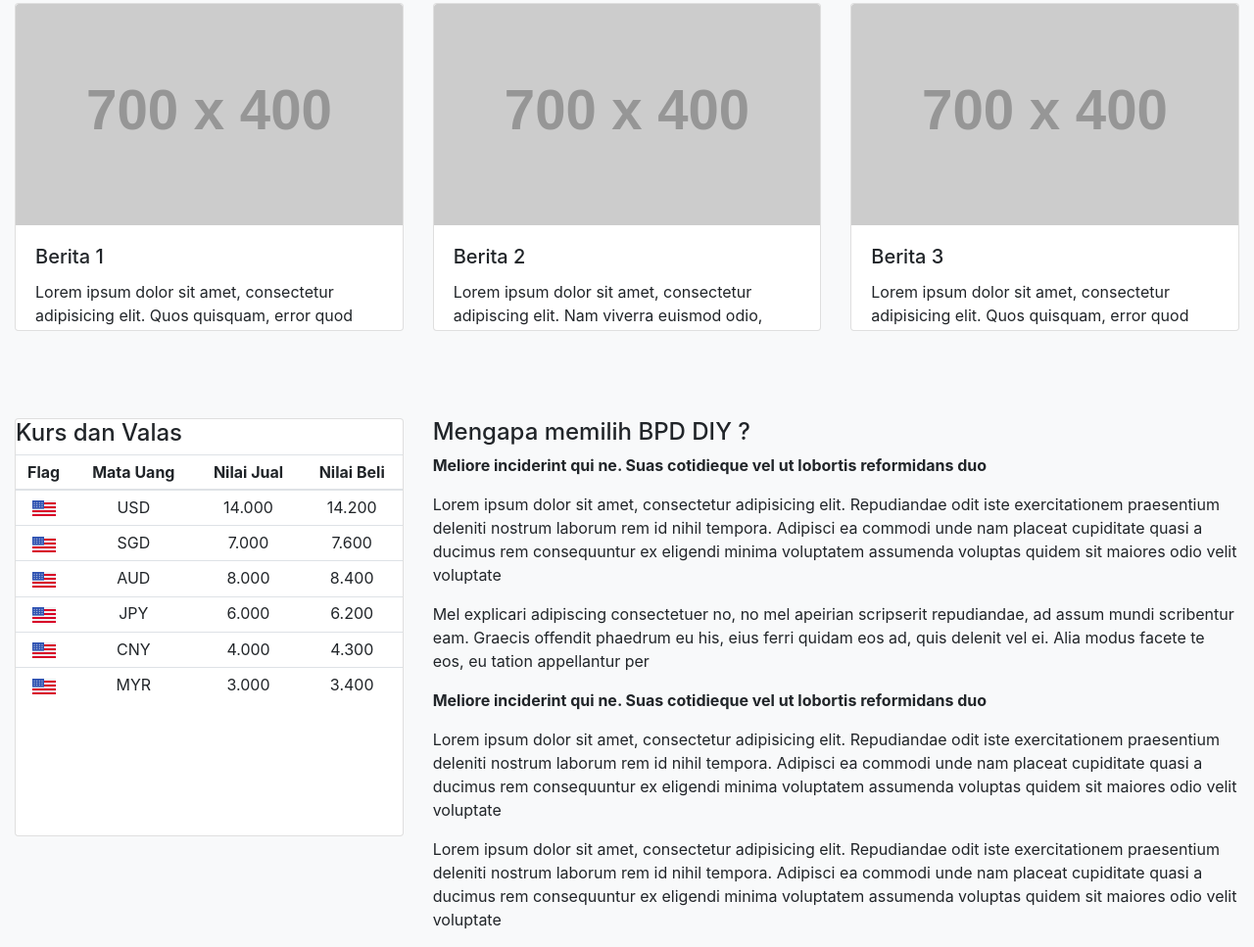
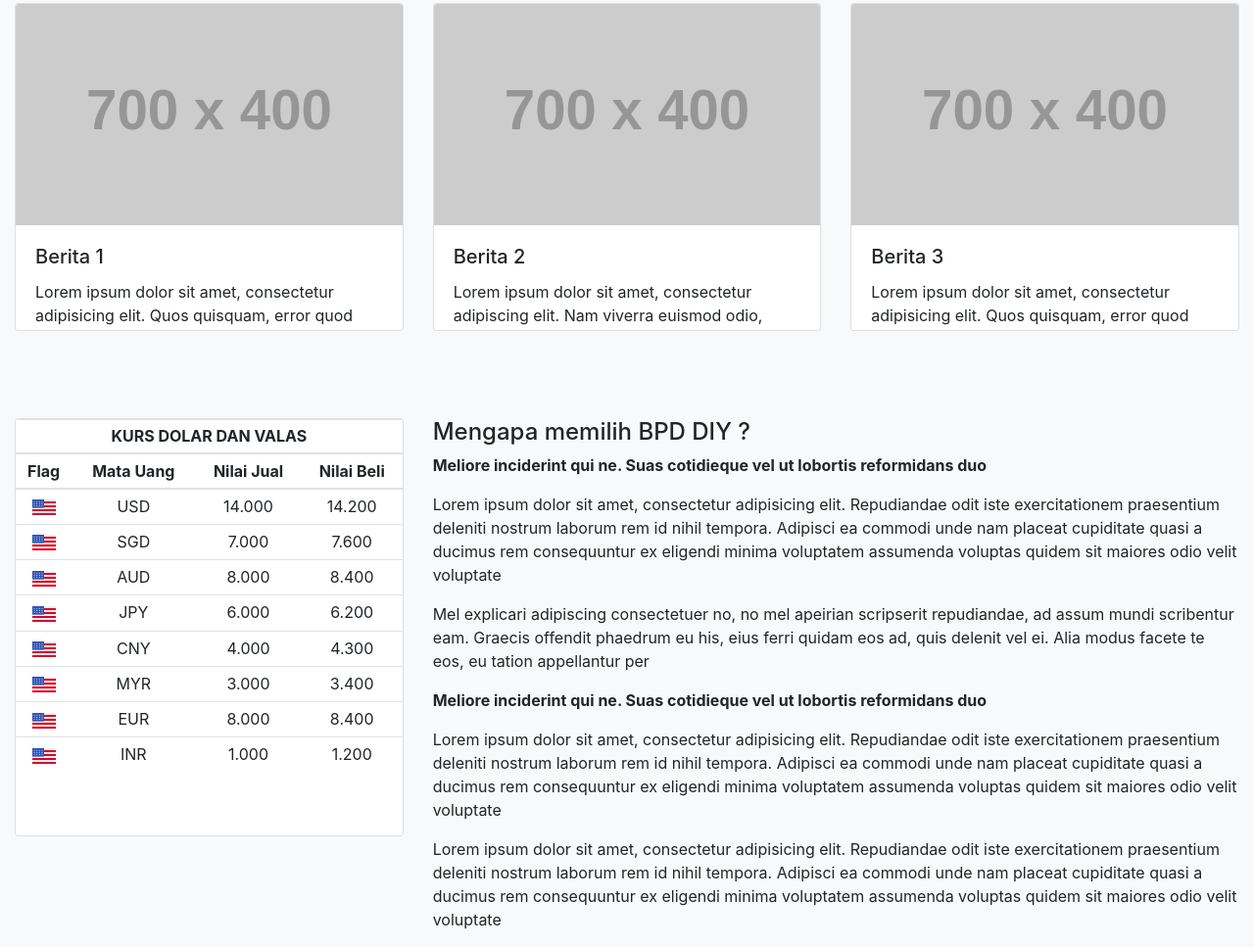
Before and after one commit to RBAYU505/bpd_concep, a plain HTML site: page index.html in a window 1280 px wide. Shown: the part 708-1675 px from the top of the page at 98% size. Drawn offline with Linux system fonts and the light colour scheme; placeholder pictures from the web are drawn by us.

Commit message:
initial add

```diff
--- a/index.html
+++ b/index.html
@@ -239,9 +239,11 @@
         <div class="row">
           <div class="col-sm-4 col-lg-4">
             <div class="card h-100">
-            <h4>Kurs dan Valas</h4>
             <table class="table table-sm table-hover text-center">
               <thead>
+                <tr>
+                  <th colspan="4">KURS DOLAR DAN VALAS</th>
+                </tr>
                 <tr>
                   <th scope="col">Flag</th>
                   <th scope="col">Mata Uang</th>
@@ -310,6 +312,26 @@
                   <td>3.000</td>
                   <td>3.400</td>
                 </tr>
+                <tr>
+                  <th scope="row">
+                    <a class="thumbnail" href="#">
+                      <img class="img-responsive" src="lay/pic/united-states.png" alt="">
+                    </a>
+                  </th>
+                  <td>EUR</td>
+                  <td>8.000</td>
+                  <td>8.400</td>
+                </tr>
+                <tr>
+                  <th scope="row">
+                    <a class="thumbnail" href="#">
+                      <img class="img-responsive" src="lay/pic/united-states.png" alt="">
+                    </a>
+                  </th>
+                  <td>INR</td>
+                  <td>1.000</td>
+                  <td>1.200</td>
+                </tr>
               </tbody>
             </table>
           </div>
```
